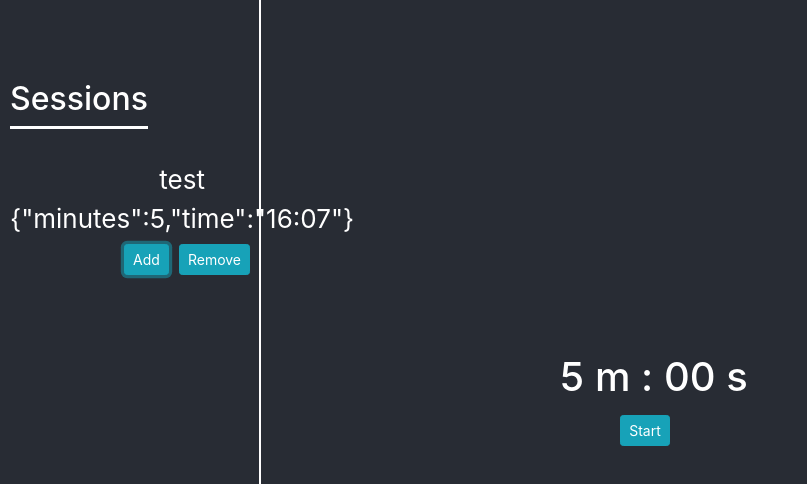
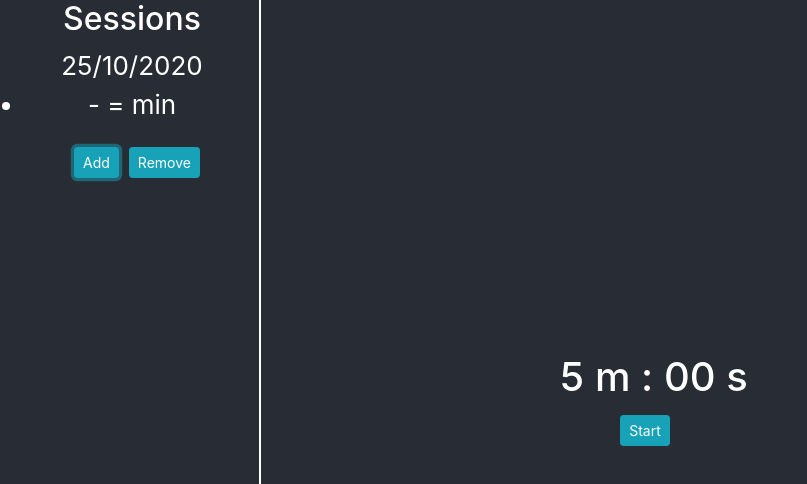
Before and after one commit to atlasbc/react-pomodoro, a React (Create React App) app: page / in a window 1280 px wide. Both pictures are taken after a click on the button "Add". Shown: the top 484 px of the page, without its empty margins (0-807 px from the left). Built offline with nearby package versions, Linux system fonts and the light colour scheme.

Commit message:
local storage now works but refinements may be required.

```diff
--- a/package.json
+++ b/package.json
@@ -1,6 +1,7 @@
 {
   "name": "react-pomodoro",
   "version": "0.1.0",
+  "homepage": ".",
   "private": true,
   "dependencies": {
     "@testing-library/jest-dom": "^5.11.6",
--- a/src/App.css
+++ b/src/App.css
@@ -46,18 +46,14 @@ input[disabled] {
   height: 100%;
   position: fixed;
   left: 5px;
-  word-wrap: break-word;
+}
+
+.sessions{
+  position: flex;
+  flex-wrap: wrap;
 
 }
-.session-header {
-  position: absolute;
-  top:10%;
-  left: 2%;
-  border-bottom: 3px solid white;
-
+ul{
+  position: relative;
+  right: 20px;
 }
-.sessions{
-  position: absolute;
-  top:20%;
-  left: 2%;
-}
--- a/src/App.js
+++ b/src/App.js
@@ -16,24 +16,89 @@ function App() {
   );
 }
 
+// Format ending and starting time HH/MM by getting Date object
+// This could be in a util file
+function getHHMM(date){
+  if (!date){
+    return null;
+  }
+  let hh = date.getHours();
+  let mm = date.getMinutes();
+
+  if (mm < 10){
+    mm = "0" + mm;
+  }
+  if (hh < 10){
+    hh = "0" + hh;
+  }
+  return hh + ":" + mm;
+}
+
+function getDDMMYYYY(date){
+  if (!date){
+    return null;
+  }
+  let dd = date.getDate();
+  let mm = date.getMonth();
+  let yyyy = date.getFullYear();
+
+  if (dd < 10){
+    dd = "0" + dd;
+  }
+  if (mm < 10){
+    mm = "0" +mm
+  }
+  return dd + "/" + mm + "/" + yyyy;
+}
+
+const today = getDDMMYYYY(new Date());
+
 function HelloWorld(){
   return <h1>Hello world!</h1>
 }
 
 function Sessions(){
-  const [sessions, setSessions] = useState(localStorage.getItem("sessions"));
-  let session_prototype = {"date": [
-     {"session_time": "30",
+  // This components gets session data from localStorage and displays it
+
+  const [sessions, setSessions] = useState(localStorage.getItem(today));
+
+  // After each session I need to retrieve local storage and push the new session to it
+  // Then after updating I need to set updated storage again.
+  // I may need a new Date object for retrieving Today's sessions.
+  let session_prototype = {"28/11/2020": [
+     {"session_time": 30,
      "start_time": "15:37",
-     "finish_time:":"16:07",
-     "project_name": "none"
+     "finish_time":"16:07",
+     "project_name": null
     },
-    "..."]}
+    {"session_time": 45,
+    "start_time": "16:30",
+    "finish_time":"17:15",
+    "project_name": null
+    }
+    ]}
+    // Retrieving a specific date give me an array consist of session objects.
+    // I need to push completed session objects to this array
+    // Then I need to update the local storage.
+
+  //Display sessions as list items
+  // TODO -> This should only repeat when localStorage is updated, not in each render.
+  const session_display = [];
+  // const ss = session_prototype["28/11/2020"]
+  const ss = JSON.parse(sessions);
+  console.log("session_prototype is: ", session_prototype);
+  for (let i in ss){
+    const session = ss[i]
+    console.log(session);
+    session_display.push(
+        <li>{session["start_time"]} - {session["finish_time"]} = {session["session_time"]} min </li>
+    );
+  }
 
   let arr = {"minutes": 5, "time": "16:07"};
   function addSession(){
     console.log("Session is added");
-    localStorage.setItem("sessions", JSON.stringify(arr));
+    localStorage.setItem("sessions", JSON.stringify(session_prototype));
     setSessions(localStorage.getItem("sessions"));
   }
   function removeSession(){
@@ -44,13 +109,12 @@ function Sessions(){
 
   return(
     <div className="session-border">
-      <div className="session-header">
       <h2>Sessions</h2>
-      </div>
+      <div>{today}</div>
       <div className="sessions">
-      test
-      <br/>
-      {sessions}
+        <ul>
+        {session_display}
+        </ul>
         <div>
         <button className="btn btn-info btn-sm" onClick={addSession}>Add</button>
         <button className="btn btn-info btn-sm" onClick={removeSession}>Remove</button>
@@ -61,13 +125,16 @@ function Sessions(){
 }
 
 function Timer(){
+
+  const [seconds, setSeconds] = useState(0);
+  // Set up starter minutes utilizing localStorage
   const starter_session = localStorage.getItem("starterminutes");
-  const [seconds, setSeconds] = useState(0);
   let starter = 5;
   if (starter_session){
     starter = parseInt(starter_session);
   }
   const [starterminutes, setStarterMinutes] = useState(starter);
+
   const [minutes, setMinutes] = useState(starterminutes);
   const [intervalID, setintervalID] = useState(null);
 
@@ -81,6 +148,7 @@ function Timer(){
   let endString = null;
   let startString = null;
 
+  // const today = "28/11/2020";
   // var alarm = new Howl({
   //   src: [{soundfile}]
   // });
@@ -103,7 +171,7 @@ function Timer(){
     if (isOn === false){
       setintervalID(setInterval(() => {
         setSeconds(c => c - 1);
-        console.log("interval is triggered");
+        //console.log("interval is triggered");
       }, 1000));
       setOnOff(true);
       completedOnOff(false);
@@ -123,21 +191,47 @@ function Timer(){
   console.log(seconds);
 
   if (minutes >= 1 && seconds < 0 && isOn === true){
-    console.log("below 1 minute");
+    console.log("below 0 seconds");
     setSeconds(59);
     setMinutes(m => (m-1));
   }
+  // session ends after completion
   else if (minutes <= 0 && seconds <= 0 && isOn === true){
     clearInterval(intervalID);
-    console.log("interval is cleaned");
-    console.log("Session is completed");
+    //console.log("interval is cleaned");
+    //console.log("Session is completed");
     setSeconds(0);
     setMinutes(starterminutes);
     setOnOff(false);
     completedOnOff(true);
-    setEndTime(new Date());
+    const end = new Date();
+    setEndTime(end);
+
+    // record session to localStorage TODO
+    // This stores the data TWICE for some reason
+    // It turns out STRICT MODE was causing this.
+    // It renders components twice when they have state methods.
+    if (!localStorage.getItem(today)){
+      localStorage.setItem(today, "[]");
+    }
+    const all_sessions_today = JSON.parse(localStorage.getItem(today));
+    console.log("all_sessions before adding last one:", all_sessions_today);
+
+    startString = getHHMM(startTime);
+    endString = getHHMM(end);
+    const completed_session = {
+      "session_time": starterminutes,
+      "start_time": startString,
+      "finish_time": endString,
+      "project_name": null
+    };
+    all_sessions_today.push(completed_session);
+    console.log("all_sessions after adding last one:", all_sessions_today);
+    localStorage.setItem(today, JSON.stringify(all_sessions_today));
+
   }
 
+  // Adds a zero to display when seconds are below 10
   if (minutes >=1 && seconds < 10){
     if (zero === null){
       setZero(0);
@@ -165,28 +259,10 @@ function Timer(){
     }
   }
 
-  // Format ending and starting time HH/MM by getting Date object
-  function getHHMM(date){
-    let hh = null;
-    let mm = null;
-    hh = date.getHours();
-    mm = date.getMinutes();
-
-    if (mm < 10){
-      mm = "0" + mm;
-    }
-    if (hh < 10){
-      hh = "0" + hh;
-    }
-    let end_str = hh + ":" + mm;
-    return end_str;
-  }
-
-  if (isCompleted){
-    startString = getHHMM(startTime);
   endString = getHHMM(endTime);
-  }
-
+  // console.log(startString);
+  // console.log(endString);
+  console.log("BEFORE RETURN localstorage: ", localStorage.getItem(today));
 
   return (
     <div>
@@ -225,7 +301,7 @@ class TimerClass extends React.Component {
         this.setState({
           start: this.state.start -1
         });
-        console.log("interval is triggered");
+        // console.log("interval is triggered");
       }, 1000);
       this.setState({
         intervalID: intervalID,
@@ -269,4 +345,5 @@ class TimerClass extends React.Component {
 }
 
 
+
 export default App;
```
Lines whose indentation alone changed are shown as unchanged.
